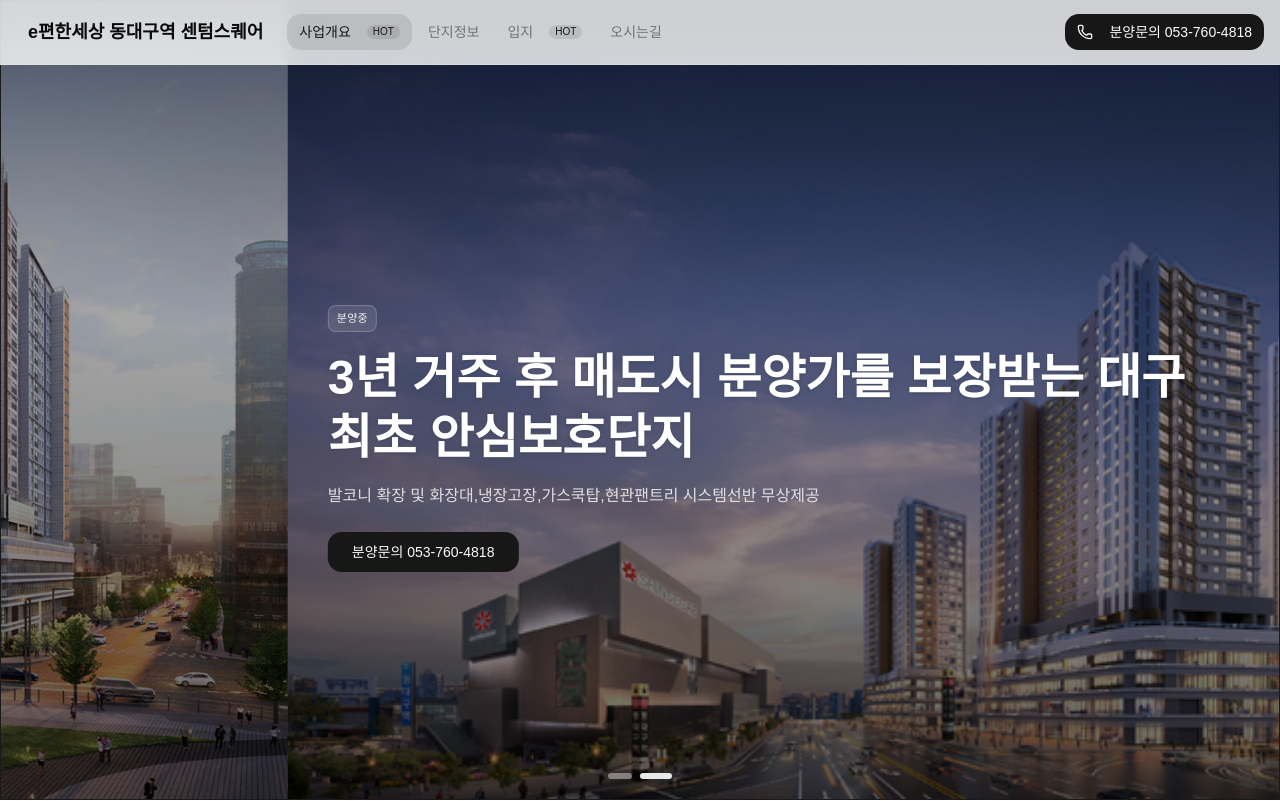
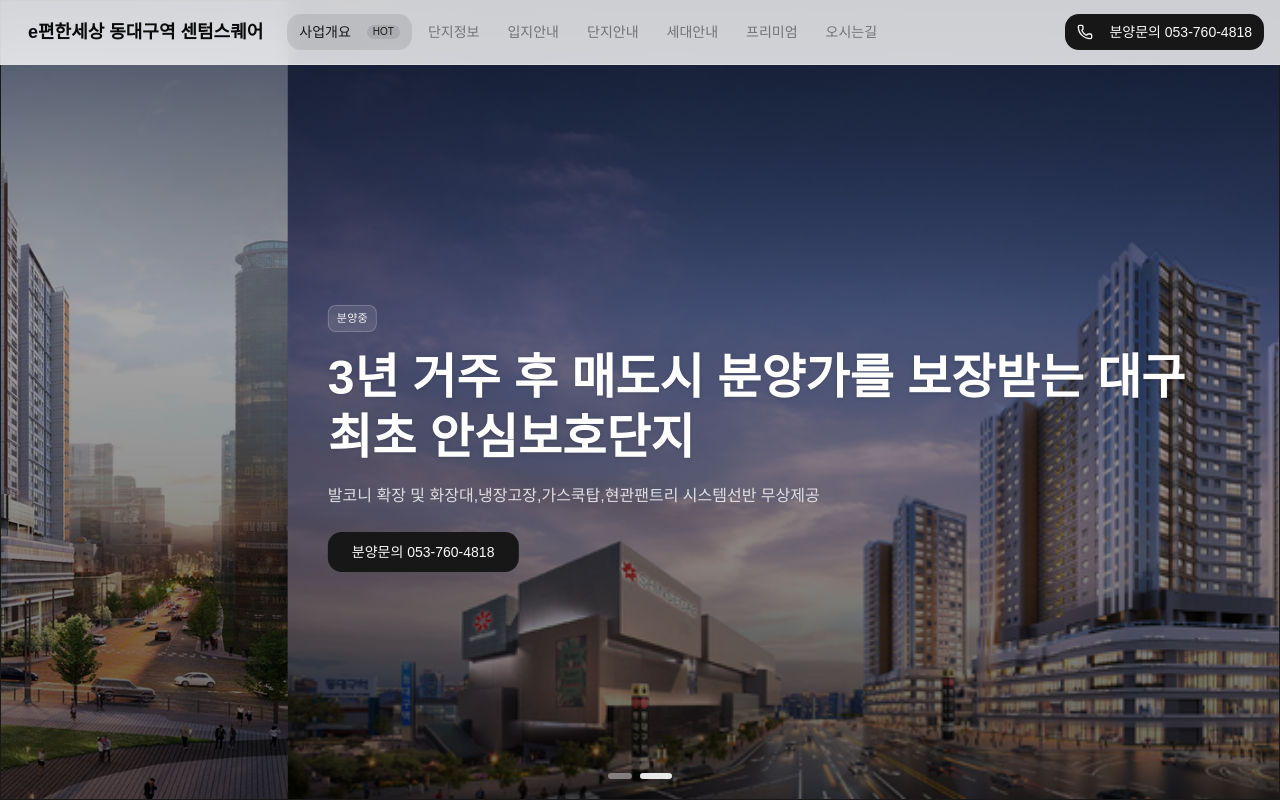
Before and after one commit to ssg4262/bunyang, a React (Vite) app: page / in a window 1280 px wide. Shown: the top 801 px of the page. Built offline with nearby package versions, Linux system fonts and the light colour scheme.

Commit message:
Update MainHome.tsx

```diff
--- a/src/page/main/MainHome.tsx
+++ b/src/page/main/MainHome.tsx
@@ -42,7 +42,10 @@ export const MainHome: React.FC = () => {
                         nav={[
                             {label: "사업개요", badge: "HOT"},
                             {label: "단지정보"},
-                            {label: "입지", badge: "HOT"},
+                            {label: "입지안내",},
+                            {label: "단지안내",},
+                            {label: "세대안내",},
+                            {label: "프리미엄",},
                             {label: "오시는길"},
                         ]}
                         contactLabel="분양문의 053-760-4818"
```
